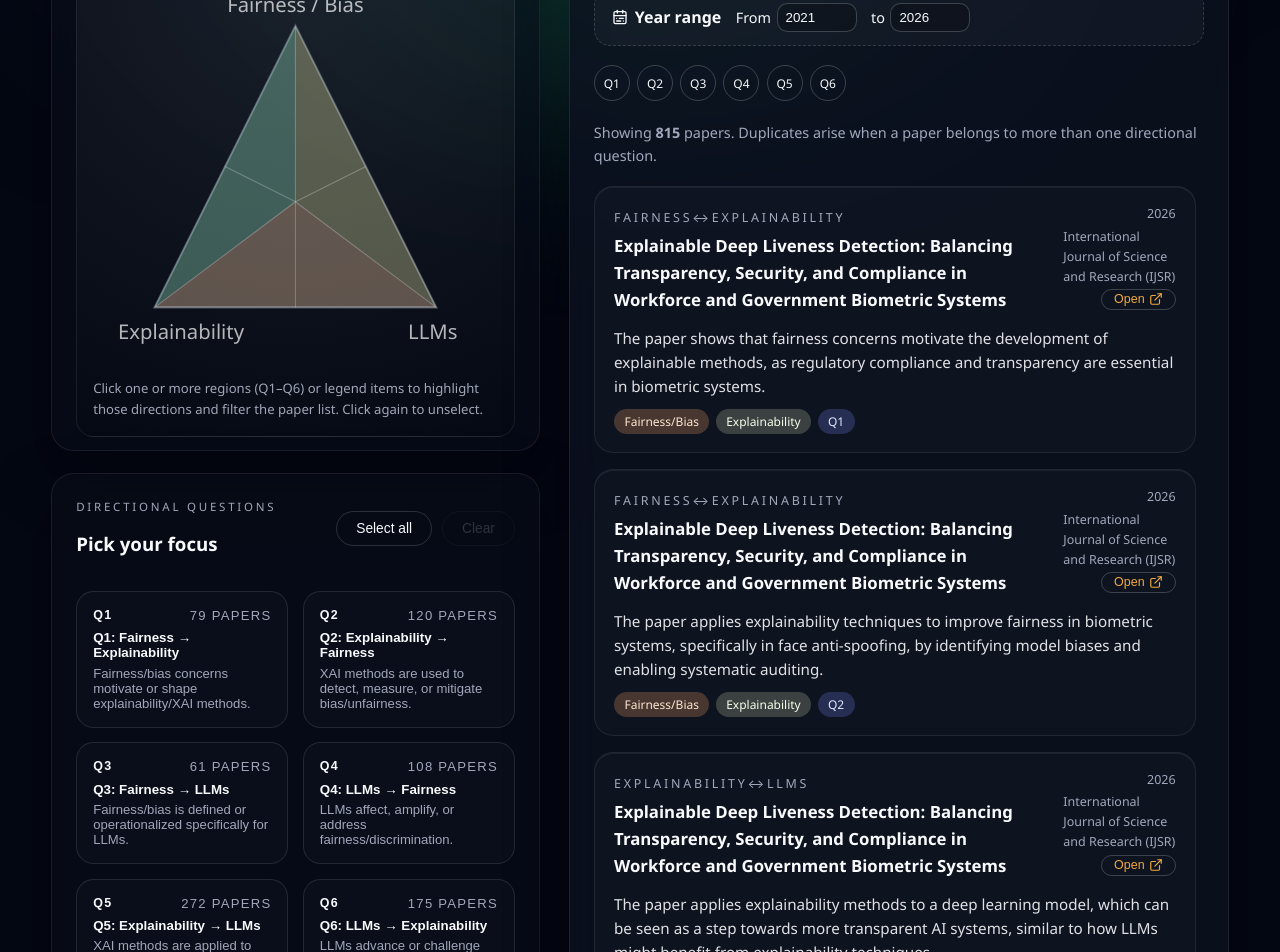
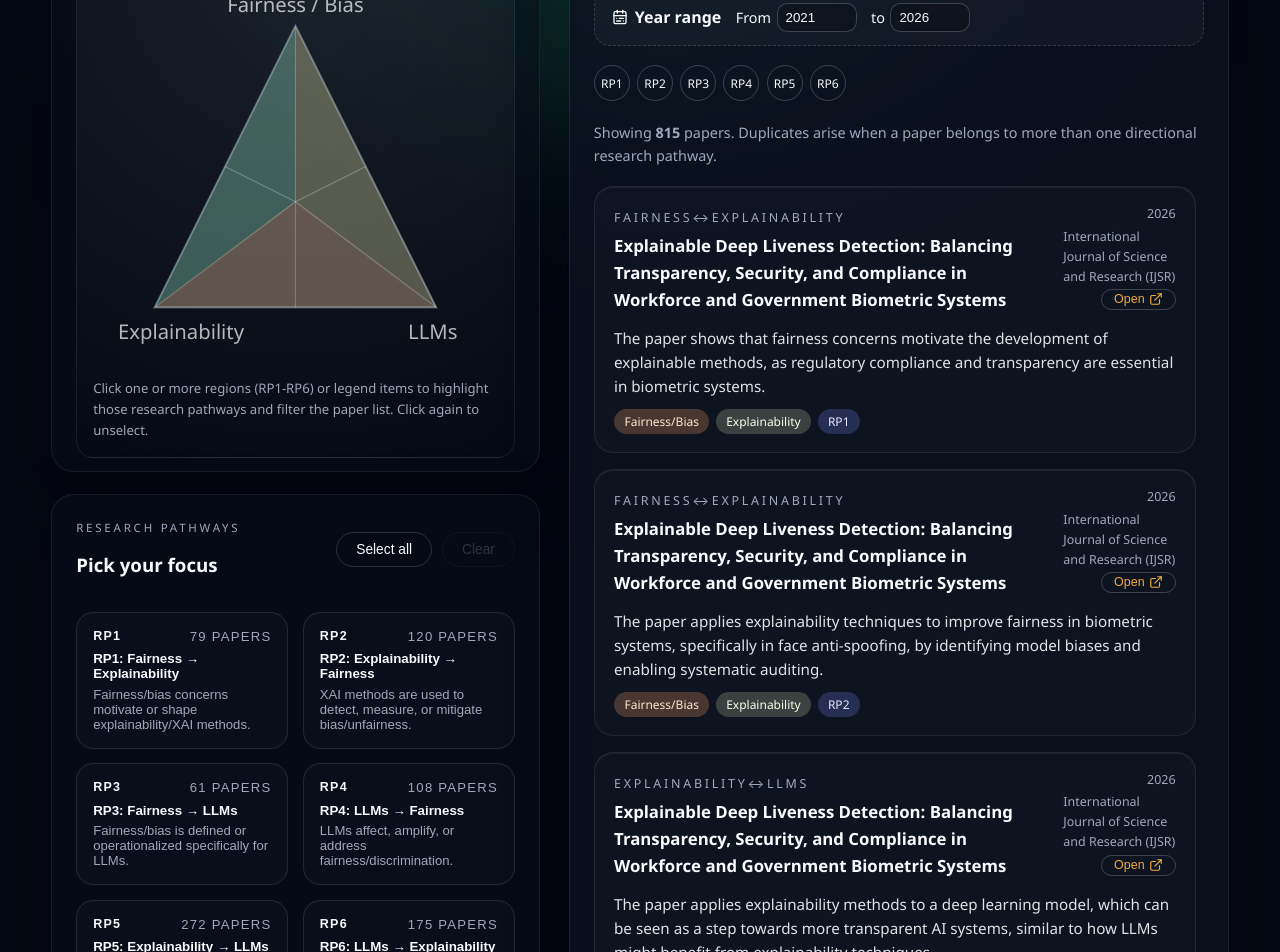
Before and after one commit to SophiaVei/FAIR-LENS, a React (Vite) app in the folder fair-lens-visualizer/: page / in a window 1280 px wide. Shown: the part 740-1692 px from the top of the page. Built offline with nearby package versions, Linux system fonts and the light colour scheme.

Commit message:
Questions to Research-Pathways (UI)

```diff
--- a/fair-lens-visualizer/src/App.tsx
+++ b/fair-lens-visualizer/src/App.tsx
@@ -62,32 +62,34 @@ export interface Paper {
 
 const questionMeta: Record<QuestionId, { label: string; description: string }> = {
   Q1: {
-    label: "Q1: Fairness → Explainability",
+    label: "RP1: Fairness → Explainability",
     description: "Fairness/bias concerns motivate or shape explainability/XAI methods.",
   },
   Q2: {
-    label: "Q2: Explainability → Fairness",
+    label: "RP2: Explainability → Fairness",
     description: "XAI methods are used to detect, measure, or mitigate bias/unfairness.",
   },
   Q3: {
-    label: "Q3: Fairness → LLMs",
+    label: "RP3: Fairness → LLMs",
     description: "Fairness/bias is defined or operationalized specifically for LLMs.",
   },
   Q4: {
-    label: "Q4: LLMs → Fairness",
+    label: "RP4: LLMs → Fairness",
     description: "LLMs affect, amplify, or address fairness/discrimination.",
   },
   Q5: {
-    label: "Q5: Explainability → LLMs",
+    label: "RP5: Explainability → LLMs",
     description: "XAI methods are applied to analyze or interpret LLM behaviour.",
   },
   Q6: {
-    label: "Q6: LLMs → Explainability",
+    label: "RP6: LLMs → Explainability",
     description: "LLMs advance or challenge explainability (e.g., self-explanations, CoT).",
   },
 };
 
 const questionOrder = Object.keys(questionMeta) as QuestionId[];
+const displayQuestionId = (qid: string) => qid.replace(/^Q(?=[1-6]$)/, "RP");
+const displayQuestionIds = (qids: string[]) => qids.map(displayQuestionId).join(", ");
 
 type YearFilter = {
   min: number | null;
@@ -278,7 +280,7 @@ const PaperDetailModal: React.FC<{ paper: Paper; onClose: () => void }> = ({ pap
         <div className="detail-meta">
           {paper.year && <span>{paper.year}</span>}
           {paper.venue && <span>{paper.venue}</span>}
-          <span>Question · {paper.question_id}</span>
+          <span>Research pathway · {displayQuestionId(String(paper.question_id))}</span>
         </div>
         {paper.directional_claim && (
           <div className="detail-section">
@@ -334,7 +336,7 @@ const ExplorerView: React.FC<ExplorerProps> = ({
           <h1>FAIR–LENS</h1>
           <p className="subtitle">
             Interactive view of how included papers connect <strong>Fairness/Bias</strong>, <strong>Explainability</strong>, and{" "}
-            <strong>LLMs</strong> via six directional questions (Q1–Q6).
+            <strong>LLMs</strong> via six directional research pathways (RP1-RP6).
           </p>
           <div className="hero-actions">
             <button className="ghost-button" onClick={handleReset}>
@@ -351,7 +353,7 @@ const ExplorerView: React.FC<ExplorerProps> = ({
           <div className="stat-card">
             <span className="stat-label">Unique relevant papers</span>
             <strong className="stat-value">{uniquePapers || "—"}</strong>
-            <span className="stat-meta">Distinct papers answering Q1–Q6</span>
+            <span className="stat-meta">Distinct papers assigned to RP1-RP6</span>
           </div>
           <div className="stat-card">
             <span className="stat-label">Visible rows</span>
@@ -359,7 +361,7 @@ const ExplorerView: React.FC<ExplorerProps> = ({
             <span className="stat-meta">
               {activeQuestions.length
                 ? `${activeQuestions.length} focus areas`
-                : "All questions. Relevant papers to all Qs presenting the overlaps when no focus area is selected."}
+                : "All research pathways. Relevant papers across all pathways are shown when no focus area is selected."}
             </span>
           </div>
           <div className="stat-card">
@@ -401,7 +403,7 @@ const ExplorerView: React.FC<ExplorerProps> = ({
           <article className="panel legend-panel">
             <div className="panel-head">
               <div>
-                <p className="eyebrow">Directional questions</p>
+                <p className="eyebrow">Research pathways</p>
                 <h3>Pick your focus</h3>
               </div>
               <div className="legend-actions">
@@ -419,7 +421,7 @@ const ExplorerView: React.FC<ExplorerProps> = ({
                 return (
                   <button key={qid} className={`legend-chip ${isActive ? "is-active" : ""}`} onClick={() => toggleQuestion(qid)}>
                     <div className="chip-heading">
-                      <span className="chip-id">{qid}</span>
+                      <span className="chip-id">{displayQuestionId(qid)}</span>
                       <span className="chip-count">{totalsByQuestion[qid]} papers</span>
                     </div>
                     <p className="chip-title">{questionMeta[qid].label}</p>
@@ -497,14 +499,14 @@ const ExplorerView: React.FC<ExplorerProps> = ({
                   }
                 }}
               >
-                {qid}
+                {displayQuestionId(qid)}
               </span>
             ))}
           </div>
 
           <p className="count-text">
             Showing <strong>{filteredPapers.length}</strong> papers. Duplicates arise when a paper belongs to more than one directional
-            question.
+            research pathway.
           </p>
 
           <div className="paper-scroll">
@@ -536,7 +538,7 @@ const ExplorerView: React.FC<ExplorerProps> = ({
                   {p.mentions_fairness && <span className="tag tag-fairness">Fairness/Bias</span>}
                   {p.mentions_xai && <span className="tag tag-xai">Explainability</span>}
                   {p.mentions_llm && <span className="tag tag-llm">LLMs</span>}
-                  <span className="tag tag-qid">{p.question_id}</span>
+                  <span className="tag tag-qid">{displayQuestionId(String(p.question_id))}</span>
                 </div>
               </article>
             ))}
@@ -621,7 +623,7 @@ const InsightsView: React.FC<InsightsProps> = ({ papers, questionMeta, insights
     { name: "Explainability ↔ LLMs", value: mentionStats.xaiLlm, fill: "#90be6d" },
   ];
 
-  // Question trends over time
+  // Research pathway trends over time
   const questionTrends = useMemo(() => {
     const trends: Record<number, Record<QuestionId, number>> = {};
     papers.forEach((paper) => {
@@ -660,7 +662,7 @@ const InsightsView: React.FC<InsightsProps> = ({ papers, questionMeta, insights
     return questionOrder.map((qid) => {
       const count = papers.filter((p) => (p.question_id as QuestionId) === qid).length;
       return {
-        subject: qid,
+        subject: displayQuestionId(qid),
         fullName: questionMeta[qid].label.split(":")[1].trim(),
         value: count,
       };
@@ -672,7 +674,7 @@ const InsightsView: React.FC<InsightsProps> = ({ papers, questionMeta, insights
       const qPapers = papers.filter((p) => p.question_id === qid);
       const total = qPapers.length || 1;
       return {
-        subject: qid,
+        subject: displayQuestionId(qid),
         Fairness: (qPapers.filter(p => p.mentions_fairness).length / total) * 100,
         XAI: (qPapers.filter(p => p.mentions_xai).length / total) * 100,
         LLMs: (qPapers.filter(p => p.mentions_llm).length / total) * 100,
@@ -690,7 +692,7 @@ const InsightsView: React.FC<InsightsProps> = ({ papers, questionMeta, insights
       ).length;
 
       return {
-        name: qid,
+        name: displayQuestionId(qid),
         fullName: questionMeta[qid].label.split(":")[1].trim(),
         accessibility: (withUrl / total) * 100,
         depth: (multiTheme / total) * 100,
@@ -700,12 +702,13 @@ const InsightsView: React.FC<InsightsProps> = ({ papers, questionMeta, insights
   }, [papers, questionMeta, questionOrder]);
 
   const methodologyData = useMemo(() => {
-    if (!insights?.question_topics) return [];
+    const questionTopics = insights?.question_topics;
+    if (!questionTopics) return [];
 
     const categories = ["framework", "dataset", "experiment", "mitigation", "audit", "benchmark", "survey"];
 
     return questionOrder.map((qid) => {
-      const topics = insights.question_topics[qid]?.["Paper Type"] || [];
+      const topics = questionTopics[qid]?.["Paper Type"] || [];
       const row: any = { name: qid };
       categories.forEach(cat => {
         const found = topics.find((t: any) => t.name === cat);
@@ -879,9 +882,9 @@ const InsightsView: React.FC<InsightsProps> = ({ papers, questionMeta, insights
           <article className="insight-card" id="chart-directional">
             <div className="panel-head">
               <div>
-                <p className="eyebrow">Questions</p>
+                <p className="eyebrow">Research pathways</p>
                 <h3>Directional balance</h3>
-                <p style={{ margin: "0.5rem 0 0", fontSize: "0.9rem", color: "var(--text-muted)" }}>Distribution of papers across the six research questions</p>
+                <p style={{ margin: "0.5rem 0 0", fontSize: "0.9rem", color: "var(--text-muted)" }}>Distribution of papers across the six research pathways</p>
               </div>
               <button
                 className="ghost-button hide-on-export"
@@ -925,7 +928,7 @@ const InsightsView: React.FC<InsightsProps> = ({ papers, questionMeta, insights
               <div>
                 <p className="eyebrow">Structural Analysis</p>
                 <h3>Research Synergy Profile</h3>
-                <p style={{ margin: "0.5rem 0 0", fontSize: "0.9rem", color: "var(--text-muted)" }}>Spatial distribution of papers across the 6-question framework</p>
+                <p style={{ margin: "0.5rem 0 0", fontSize: "0.9rem", color: "var(--text-muted)" }}>Spatial distribution of papers across the 6-pathway framework</p>
               </div>
               <button
                 className="ghost-button hide-on-export"
@@ -963,7 +966,7 @@ const InsightsView: React.FC<InsightsProps> = ({ papers, questionMeta, insights
               </ResponsiveContainer>
             </div>
             <p className="insight-text" style={{ fontSize: "0.85rem", fontStyle: "italic" }}>
-              Visualizes the field's gravitational pull—showing a strong structural skew toward <strong>Visibility</strong> (Q5/Q6) over <strong>Alignment</strong> (Q3/Q4).
+              Visualizes the field's gravitational pull—showing a strong structural skew toward <strong>Visibility</strong> (RP5/RP6) over <strong>Alignment</strong> (RP3/RP4).
             </p>
           </article>
 
@@ -972,7 +975,7 @@ const InsightsView: React.FC<InsightsProps> = ({ papers, questionMeta, insights
               <div>
                 <p className="eyebrow">Thematic Purity</p>
                 <h3>Thematic Distribution</h3>
-                <p style={{ margin: "0.5rem 0 0", fontSize: "0.9rem", color: "var(--text-muted)" }}>Percentage of papers mentioning each core theme by question</p>
+                <p style={{ margin: "0.5rem 0 0", fontSize: "0.9rem", color: "var(--text-muted)" }}>Percentage of papers mentioning each core theme by research pathway</p>
               </div>
               <button
                 className="ghost-button hide-on-export"
@@ -1001,7 +1004,7 @@ const InsightsView: React.FC<InsightsProps> = ({ papers, questionMeta, insights
               </ResponsiveContainer>
             </div>
             <p className="insight-text" style={{ fontSize: "0.85rem", fontStyle: "italic" }}>
-              High-fidelity mapping: Q3/Q4 are <strong>Fairness-pure</strong>, while Q5/Q6 are <strong>XAI-dominated</strong> with minimal fairness intersection.
+              High-fidelity mapping: RP3/RP4 are <strong>Fairness-pure</strong>, while RP5/RP6 are <strong>XAI-dominated</strong> with minimal fairness intersection.
             </p>
           </article>
 
@@ -1063,8 +1066,8 @@ const InsightsView: React.FC<InsightsProps> = ({ papers, questionMeta, insights
                       return null;
                     }}
                   />
-                  <Scatter name="Questions" data={maturityData} fill="#6366f1">
-                    {maturityData.map((entry, index) => (
+                  <Scatter name="Research pathways" data={maturityData} fill="#6366f1">
+                    {maturityData.map((_, index) => (
                       <Cell key={`cell-${index}`} fill={["#f4a261", "#f9844a", "#f9c74f", "#90be6d", "#43aa8b", "#577590"][index % 6]} />
                     ))}
                   </Scatter>
@@ -1075,7 +1078,7 @@ const InsightsView: React.FC<InsightsProps> = ({ papers, questionMeta, insights
                {questionOrder.map((qid, idx) => (
                  <div key={qid} style={{ display: "flex", alignItems: "center", gap: "0.4rem", fontSize: "0.75rem", color: "var(--text-muted)" }}>
                    <div style={{ width: "8px", height: "8px", borderRadius: "50%", backgroundColor: ["#f4a261", "#f9844a", "#f9c74f", "#90be6d", "#43aa8b", "#577590"][idx] }} />
-                   <span>{qid}</span>
+                   <span>{displayQuestionId(qid)}</span>
                  </div>
                ))}
             </div>
@@ -1138,7 +1141,7 @@ const InsightsView: React.FC<InsightsProps> = ({ papers, questionMeta, insights
               <div>
                 <p className="eyebrow">Methodology</p>
                 <h3>Research Approach Distribution</h3>
-                <p style={{ margin: "0.5rem 0 0", fontSize: "0.9rem", color: "var(--text-muted)" }}>Comparing the nature of contributions (Frameworks, Experiments, Audits, etc.) across questions</p>
+                <p style={{ margin: "0.5rem 0 0", fontSize: "0.9rem", color: "var(--text-muted)" }}>Comparing the nature of contributions (Frameworks, Experiments, Audits, etc.) across research pathways</p>
               </div>
               <button
                 className="ghost-button hide-on-export"
@@ -1171,7 +1174,7 @@ const InsightsView: React.FC<InsightsProps> = ({ papers, questionMeta, insights
               </ResponsiveContainer>
             </div>
             <p className="insight-text" style={{ fontSize: "0.85rem", fontStyle: "italic", marginTop: "1rem" }}>
-              Reveals that <strong>Visibility</strong> (Q5/Q6) is dominated by experiments and audits, while <strong>Accountability</strong> (Q1) sees a higher proportion of new frameworks and datasets.
+              Reveals that <strong>Visibility</strong> (RP5/RP6) is dominated by experiments and audits, while <strong>Accountability</strong> (RP1) sees a higher proportion of new frameworks and datasets.
             </p>
           </article>
 
@@ -1350,7 +1353,7 @@ const InsightsView: React.FC<InsightsProps> = ({ papers, questionMeta, insights
                     onChange={(e) => setActiveTaxonomyQid(e.target.value as QuestionId)}
                     className="select-input"
                  >
-                    {Object.keys(questionMeta).map(qid => <option key={qid} value={qid}>{qid}</option>)}
+                    {Object.keys(questionMeta).map(qid => <option key={qid} value={qid}>{displayQuestionId(qid)}</option>)}
                  </select>
                  <button
                   className="ghost-button"
@@ -1391,8 +1394,8 @@ const InsightsView: React.FC<InsightsProps> = ({ papers, questionMeta, insights
             <div className="panel-head">
               <div>
                 <p className="eyebrow">Evolution</p>
-                <h2>Question trends over time</h2>
-                <p style={{ margin: "0.5rem 0 0", fontSize: "0.9rem", color: "var(--text-muted)" }}>How focus on each research question has changed year by year</p>
+                <h2>Research pathway trends over time</h2>
+                <p style={{ margin: "0.5rem 0 0", fontSize: "0.9rem", color: "var(--text-muted)" }}>How focus on each research pathway has changed year by year</p>
               </div>
               <button
                 className="ghost-button hide-on-export"
@@ -1437,12 +1440,12 @@ const InsightsView: React.FC<InsightsProps> = ({ papers, questionMeta, insights
                   <YAxis allowDecimals={false} stroke="rgba(255,255,255,0.5)" />
                   <RechartsTooltip content={<ChartTooltip />} />
                   <Legend iconType="circle" />
-                  <Area type="monotone" dataKey="Q1" stroke="#f4a261" strokeWidth={3} fill="url(#q1Gradient)" />
-                  <Area type="monotone" dataKey="Q2" stroke="#f9844a" strokeWidth={3} fill="url(#q2Gradient)" />
-                  <Area type="monotone" dataKey="Q3" stroke="#f9c74f" strokeWidth={3} fill="url(#q3Gradient)" />
-                  <Area type="monotone" dataKey="Q4" stroke="#90be6d" strokeWidth={3} fill="url(#q4Gradient)" />
-                  <Area type="monotone" dataKey="Q5" stroke="#43aa8b" strokeWidth={3} fill="url(#q5Gradient)" />
-                  <Area type="monotone" dataKey="Q6" stroke="#577590" strokeWidth={3} fill="url(#q6Gradient)" />
+                  <Area type="monotone" dataKey="Q1" name="RP1" stroke="#f4a261" strokeWidth={3} fill="url(#q1Gradient)" />
+                  <Area type="monotone" dataKey="Q2" name="RP2" stroke="#f9844a" strokeWidth={3} fill="url(#q2Gradient)" />
+                  <Area type="monotone" dataKey="Q3" name="RP3" stroke="#f9c74f" strokeWidth={3} fill="url(#q3Gradient)" />
+                  <Area type="monotone" dataKey="Q4" name="RP4" stroke="#90be6d" strokeWidth={3} fill="url(#q4Gradient)" />
+                  <Area type="monotone" dataKey="Q5" name="RP5" stroke="#43aa8b" strokeWidth={3} fill="url(#q5Gradient)" />
+                  <Area type="monotone" dataKey="Q6" name="RP6" stroke="#577590" strokeWidth={3} fill="url(#q6Gradient)" />
                 </AreaChart>
               </ResponsiveContainer>
             </div>
@@ -1549,7 +1552,7 @@ const InsightsView: React.FC<InsightsProps> = ({ papers, questionMeta, insights
               </ResponsiveContainer>
             </div>
             <p className="hide-on-export" style={{ fontSize: "0.85rem", color: "var(--text-muted)", marginTop: "1rem", textAlign: "center" }}>
-              <strong>Note:</strong> Proactive design (Q1, Q3) consistently lags behind diagnostic auditing across all years.
+              <strong>Note:</strong> Proactive design (RP1, RP3) consistently lags behind diagnostic auditing across all years.
             </p>
           </article>
 
@@ -1721,7 +1724,7 @@ const SynthesisView: React.FC<SynthesisProps> = ({ papers, totalsByQuestion, uni
             { n: 1, title: "Search", desc: "Lens search & exports" },
             { n: 2, title: "Screening", desc: "deduplication, English, peer-reviewed" },
             { n: 3, title: "Prefilter", desc: "exclude only clear E0–E2" },
-            { n: 4, title: "Directional coding", desc: "Q1–Q6, multi-label" },
+            { n: 4, title: "Directional coding", desc: "RP1-RP6, multi-label" },
             { n: 5, title: "Synthesis", desc: "three evidence axes" },
           ].map((step, i) => (
             <React.Fragment key={step.n}>
@@ -1755,7 +1758,7 @@ const SynthesisView: React.FC<SynthesisProps> = ({ papers, totalsByQuestion, uni
               </div>
             </div>
             <div className="synth-badge">multi-label evidence</div>
-            <p className="synth-fine">A paper may contribute to more than one question.</p>
+            <p className="synth-fine">A paper may contribute to more than one research pathway.</p>
           </div>
 
           {/* CENTER — Triangle */}
@@ -1774,19 +1777,19 @@ const SynthesisView: React.FC<SynthesisProps> = ({ papers, totalsByQuestion, uni
               <line x1="60" y1="280" x2="340" y2="280" stroke="rgba(163,177,138,0.35)" strokeWidth="2" />
 
               {/* Q labels on edges */}
-              <text x="118" y="145" fill="#f4a261" fontSize="13" fontWeight="bold">Q1</text>
+              <text x="118" y="145" fill="#f4a261" fontSize="13" fontWeight="bold">RP1</text>
               <text x="108" y="160" fill="rgba(255,255,255,0.45)" fontSize="10">F→E</text>
-              <text x="138" y="215" fill="#a3b18a" fontSize="13" fontWeight="bold">Q2</text>
+              <text x="138" y="215" fill="#a3b18a" fontSize="13" fontWeight="bold">RP2</text>
               <text x="128" y="230" fill="rgba(255,255,255,0.45)" fontSize="10">E→F</text>
 
-              <text x="265" y="145" fill="#f4a261" fontSize="13" fontWeight="bold">Q3</text>
+              <text x="265" y="145" fill="#f4a261" fontSize="13" fontWeight="bold">RP3</text>
               <text x="265" y="160" fill="rgba(255,255,255,0.45)" fontSize="10">F→L</text>
-              <text x="250" y="215" fill="#8ecae6" fontSize="13" fontWeight="bold">Q4</text>
+              <text x="250" y="215" fill="#8ecae6" fontSize="13" fontWeight="bold">RP4</text>
               <text x="250" y="230" fill="rgba(255,255,255,0.45)" fontSize="10">L→F</text>
 
-              <text x="148" y="302" fill="#a3b18a" fontSize="13" fontWeight="bold">Q5</text>
+              <text x="148" y="302" fill="#a3b18a" fontSize="13" fontWeight="bold">RP5</text>
               <text x="143" y="317" fill="rgba(255,255,255,0.45)" fontSize="10">E→L</text>
-              <text x="225" y="302" fill="#8ecae6" fontSize="13" fontWeight="bold">Q6</text>
+              <text x="225" y="302" fill="#8ecae6" fontSize="13" fontWeight="bold">RP6</text>
               <text x="220" y="317" fill="rgba(255,255,255,0.45)" fontSize="10">L→E</text>
 
               {/* Center label */}
@@ -2006,8 +2009,7 @@ const App: React.FC = () => {
   } else if (activeQuestions.length === 1) {
     listTitle = questionMeta[activeQuestions[0]].label;
   } else {
-    const ids = activeQuestions.join(", ");
-    listTitle = `Selected questions: ${ids}`;
+    listTitle = `Selected research pathways: ${displayQuestionIds(activeQuestions)}`;
   }
 
   if (loading) {
--- a/fair-lens-visualizer/src/components/Triangle.tsx
+++ b/fair-lens-visualizer/src/components/Triangle.tsx
@@ -131,6 +131,7 @@ const ACTIVE_STROKE = "#f0ab3d";
 const WEDGE_STROKE = "rgba(255, 255, 255, 0.15)";
 const ARROW_STROKE = "#ffae42";
 const LABEL_FILL = "rgba(255, 255, 255, 0.7)";
+const displayQuestionId = (qid: string) => qid.replace(/^Q(?=[1-6]$)/, "RP");
 
 const Triangle: React.FC<TriangleProps> = ({
   activeQuestions,
@@ -168,7 +169,7 @@ const Triangle: React.FC<TriangleProps> = ({
         <title id="triangleTitle">FAIR–LENS Triangle</title>
         <desc id="triangleDesc">
           Triangle with vertices Fairness/Bias, Explainability, and LLMs,
-          subdivided into six directional regions (Q1–Q6). You can select one
+          subdivided into six directional research pathways (RP1-RP6). You can select one
           or more regions at the same time; arrows indicate the chosen
           directions.
         </desc>
@@ -215,7 +216,7 @@ const Triangle: React.FC<TriangleProps> = ({
               onClick={() => onToggleQuestion(w.id)}
             >
               <title>
-                {w.id}: {w.label}
+                {displayQuestionId(w.id)}: {w.label}
               </title>
             </polygon>
           );
@@ -237,8 +238,8 @@ const Triangle: React.FC<TriangleProps> = ({
       </svg>
 
       <p className="triangle-hint hide-on-export">
-        Click one or more regions (Q1–Q6) or legend items to highlight those
-        directions and filter the paper list. Click again to unselect.
+        Click one or more regions (RP1-RP6) or legend items to highlight those
+        research pathways and filter the paper list. Click again to unselect.
       </p>
     </div>
   );
```
